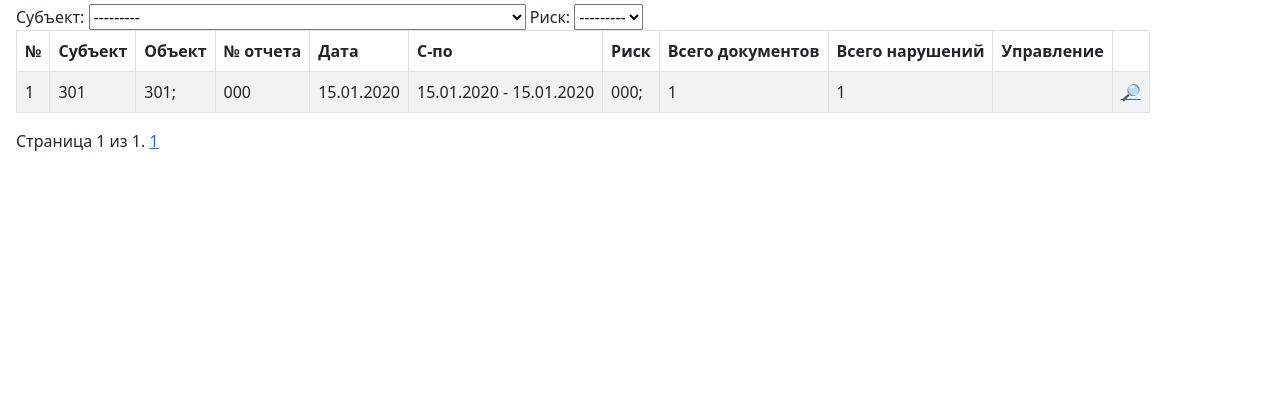
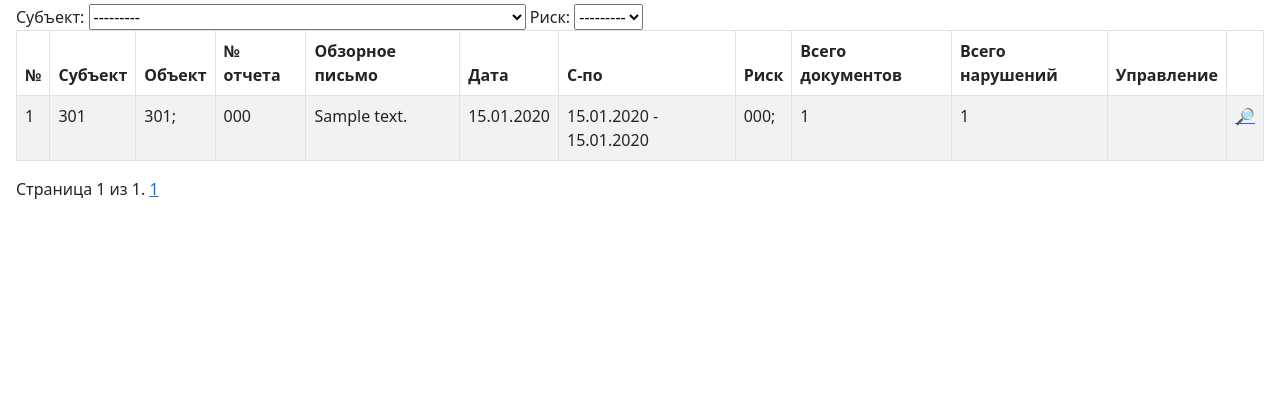
Before and after one commit to AntonKralin/tvk, a Django app: page /report/checking in a window 1280 px wide. Shown: the top 420 px of the page. Run offline with Django 4.2, Linux system fonts and the light colour scheme; a user stored in the database is signed in; data comes from the database, SQL or seed files in the repository; tables that the repository leaves empty hold one stand-in row (values such as "Sample post"); parts of the project's set-up code (start-up, migrations or seed data) failed here and were passed over; some libraries are stand-ins or nearby versions.

Commit message:
add message in checking page

```diff
--- a/dj/report/templates/report/checking.html
+++ b/dj/report/templates/report/checking.html
@@ -15,6 +15,7 @@
                     <th>Субъект</th>
                     <th>Объект</th>
                     <th>№ отчета</th>
+                    <th>Обзорное письмо</th>
                     <th>Дата</th>
                     <th>С-по</th>
                     <th>Риск</th>
@@ -34,6 +35,7 @@
                                 {% endfor %}
                             </td>
                             <td>{{i_rez.risk.number}}</td>
+                            <td>{{i_rez.risk.message}}</td>
                             <td>{{i_rez.risk.date_state|date:'d.m.Y'}}</td>
                             <td>{{i_rez.risk.date_from|date:'d.m.Y'}} - {{i_rez.risk.date_to|date:'d.m.Y'}}</td>
                             <td>
```
